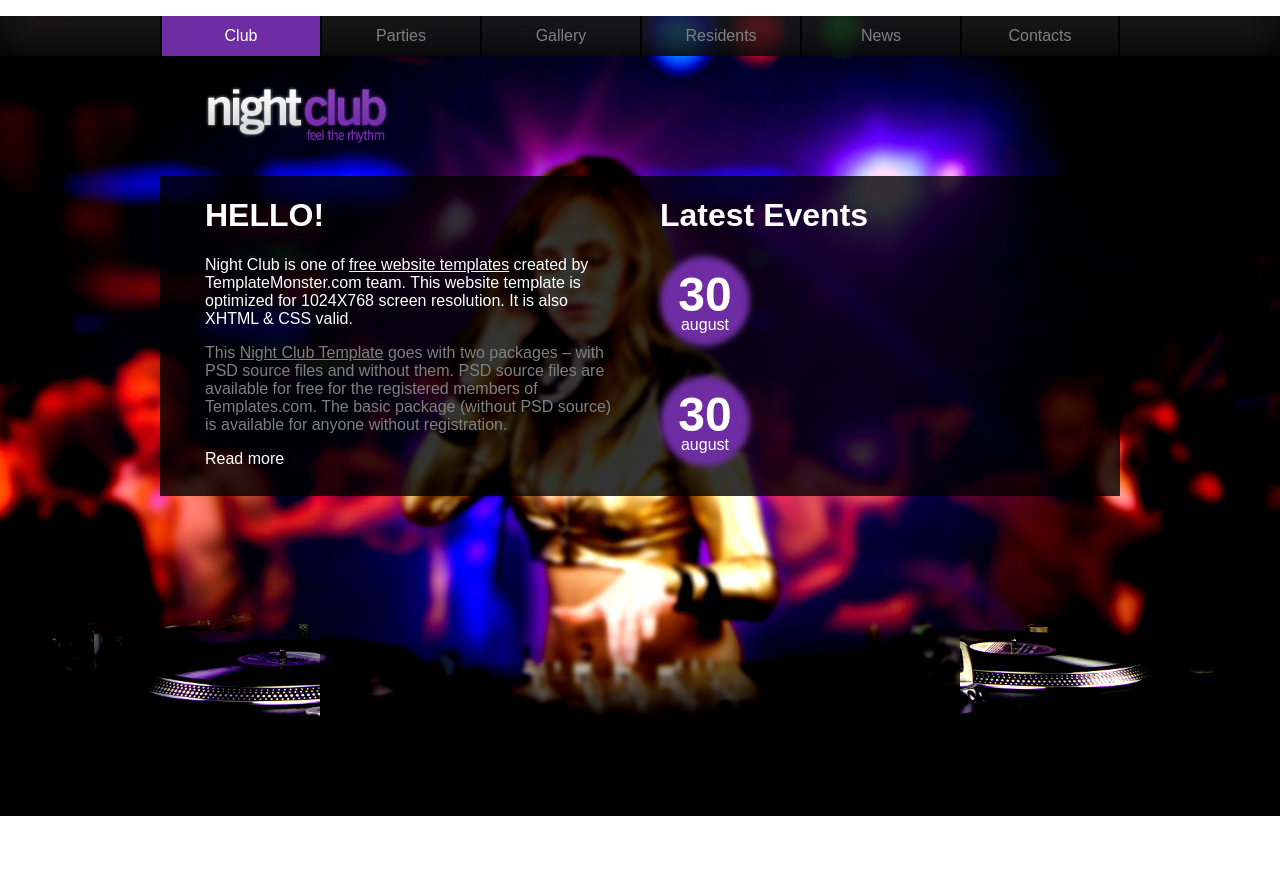
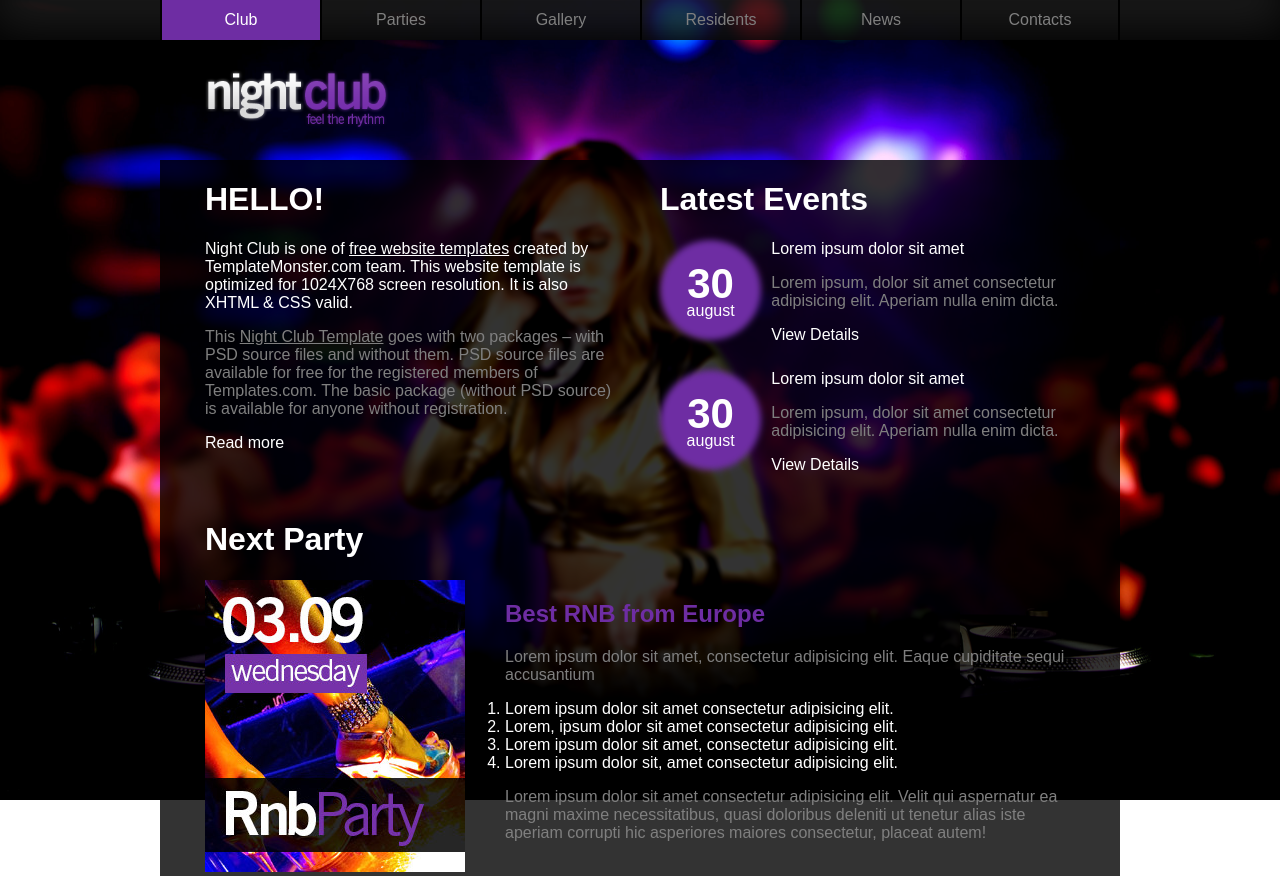
Before and after one commit to arianberani/Night-Club, a website: page index.html in a window 1280 px wide. Before the commit the page ends 800 px from the top, so only its background shows below. Drawn offline with nearby package versions, Linux system fonts and the light colour scheme; a web font is replaced by a local one.

Commit message:
added one more section and changed some style

```diff
--- a/css/style.css
+++ b/css/style.css
@@ -10,8 +10,14 @@
     src: url("../fonts/NewsGothicBT-Bold.otf");
 }
 
-body {
-    margin: 0px;
+html, body, ol, ul, li {
+    margin: 0;
+    padding: 0;
+    border: 0;
+    outline: 0;
+    font-size: 100%;
+    vertical-align: baseline;
+    background: transparent;
 }
 
 .container-fluid  {
@@ -44,11 +50,23 @@ body {
     color: #7f7f7f;
 }
 
+.color-purple {
+    color: #6e2da3;
+}
+
 .row .column-half:first-child {
     margin-right: 20px;
 }
 
 .row .column-half:last-child {
+    margin-left: 20px;
+}
+
+.row .column-one-third:first-child {
+    margin-right: 20px;
+}
+
+.row .column-two-third:last-child {
     margin-left: 20px;
 }
 
@@ -146,8 +164,8 @@ body {
   }
 
   .date-circle {
-    width: 90px;
-    height: 90px;
+    width: 100px;
+    height: 100px;
     position: relative;
     z-index: 1;
     display: table;
@@ -175,7 +193,32 @@ body {
 
   .date-day {
       display: block;
-      font-size: 48px;
+      font-size: 42px;
       margin-bottom: -6px;
       font-weight: bold;
   }
+
+.circle-section {
+    margin: 0;
+}
+
+.row.circle-section .column-one-third:first-child {
+    margin-right: 5px;
+}
+
+.row.circle-section .column-two-third:last-child {
+    margin-left: 5px;
+}
+
+.circle-section p:first-child {
+    margin-top: 0;
+}
+.circle-section p:last-child {
+    margin-bottom: 0;
+}
+
+/* ===== NEXT PARTY ===== */
+
+.next-party-container h1 {
+    margin-left: 45px;
+}
--- a/index.html
+++ b/index.html
@@ -49,17 +49,50 @@
             </div>
             <div class="column-half">
                 <h1>Latest Events</h1>
-                <div class="date-circle">
+                <div class="circle-section row">
+                    <div class="date-circle column-one-third">
                         <div class="date">
                             <span class="date-day">30</span>
                             <span class="date-month">august</span>
                         </div>
                     </div>
-                <div class="date-circle">
+                    <div class="column-two-third">
+                        <p>Lorem ipsum dolor sit amet</p>
+                        <p class="color-grey">Lorem ipsum, dolor sit amet consectetur adipisicing elit. Aperiam nulla enim dicta.</p>
+                        <p>View Details</p>
+                    </div>
+                </div>
+               <div class="circle-section row">
+                    <div class="date-circle column-one-third">
                         <div class="date">
                             <span class="date-day">30</span>
                             <span class="date-month">august</span>
                         </div>
+                    </div>
+                    <div class="column-two-third">
+                        <p>Lorem ipsum dolor sit amet</p>
+                        <p class="color-grey">Lorem ipsum, dolor sit amet consectetur adipisicing elit. Aperiam nulla enim dicta.</p>
+                        <p>View Details</p>
+                    </div>
+               </div>
+            </div>
+        </div>
+        <div class="next-party-container">
+            <h1>Next Party</h1>
+            <div class="row">
+                <div class="column-one-third">
+                    <img src="images/next_party.jpg" alt="">
+                </div>
+                <div class="column-two-third">
+                    <h2 class="color-purple">Best RNB from Europe</h2>
+                    <p class="color-grey">Lorem ipsum dolor sit amet, consectetur adipisicing elit. Eaque cupiditate sequi accusantium </p>
+                    <ol>
+                        <li>Lorem ipsum dolor sit amet consectetur adipisicing elit.</li>
+                        <li>Lorem, ipsum dolor sit amet consectetur adipisicing elit.</li>
+                        <li>Lorem ipsum dolor sit amet, consectetur adipisicing elit.</li>
+                        <li>Lorem ipsum dolor sit, amet consectetur adipisicing elit.</li>
+                    </ol>
+                    <p class="color-grey">Lorem ipsum dolor sit amet consectetur adipisicing elit. Velit qui aspernatur ea magni maxime necessitatibus, quasi doloribus deleniti ut tenetur alias iste aperiam corrupti hic asperiores maiores consectetur, placeat autem!</p>
                 </div>
             </div>
         </div>
```
Also changed, not shown: images/next_party.jpg (added). Lines whose indentation alone changed are shown as unchanged.
